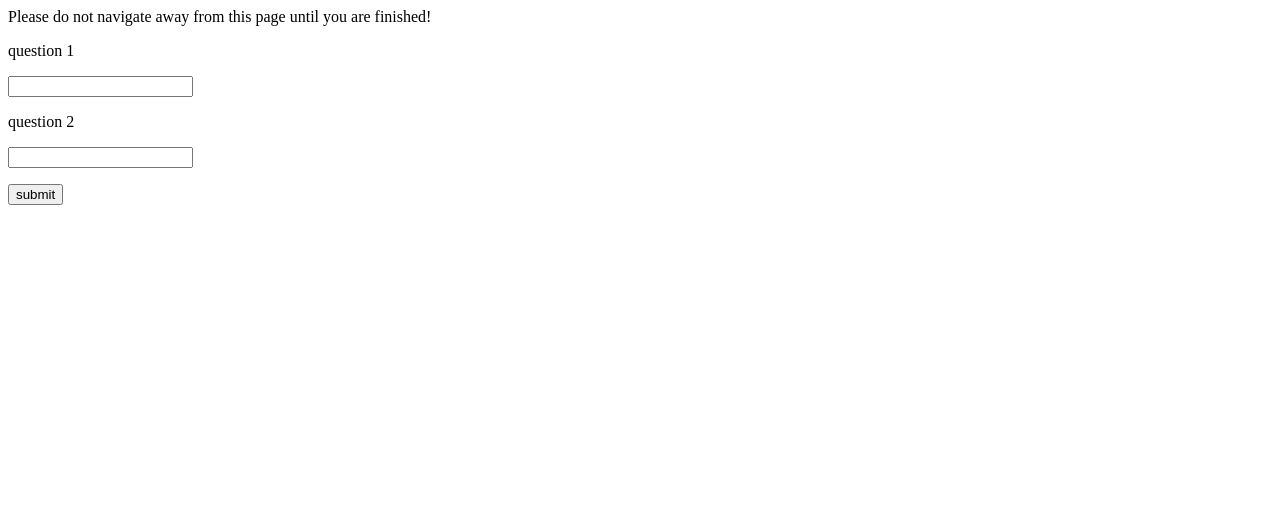
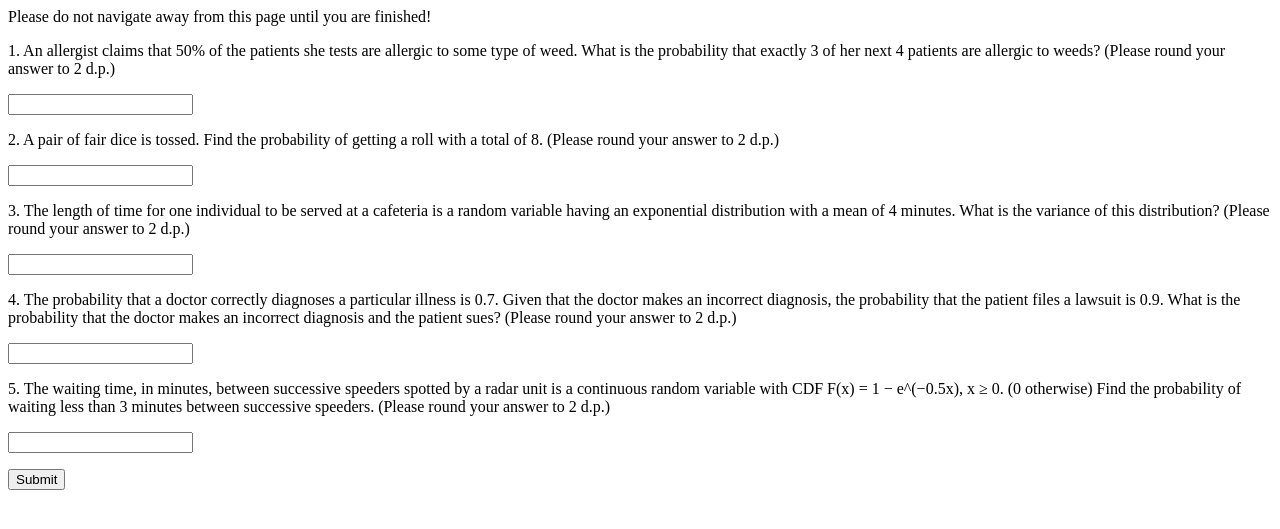
Before and after one commit to acchow/mie237-project, a Flask app: page /test in a window 1280 px wide. Shown: the top 529 px of the page. Run offline with Flask 2, Linux system fonts and the light colour scheme.

Commit message:
Add files via upload

```diff
--- a/main.py
+++ b/main.py
@@ -11,49 +11,34 @@ app.secret_key = "amanda"
 def home():
     return render_template("index.html")
 
-    # if request.method == "POST":
-    #     session.permanent = True
-    #     # name = request.form["name"]
-    #     test = request.form["test"]
-    #     session["user"] = user
-    #     #
-    #     # fieldnames = ["name", "test"]
-    #     #
-    #     # with open("pycharmprojects/mie237-project/data.csv", "a") as inFile:
-    #     #     writer = csv.DictWriter(inFile, fieldnames=fieldnames)
-    #     #     writer.writerow({"name": name, "test": test})
-    #     # return redirect(url_for("user"))
-    # else:
-    #     return render_template("test.html")
 
 @app.route("/test", methods=["POST", "GET"])
 def test():
-    questions = ["question 1 ", "question 2"]
-    answers =request.form.getlist('answers[]')
-
+    questions = ["1. An allergist claims that 50% of the patients she tests are allergic to some type of weed. "
+                 "What is the probability that exactly 3 of her next 4 patients are allergic to weeds? "
+                 "(Please round your answer to 2 d.p.) ",
+                 "2. A pair of fair dice is tossed. Find the probability of getting a roll with a total of 8. "
+                 "(Please round your answer to 2 d.p.) ",
+                 "3. The length of time for one individual to be served at a cafeteria is a random variable having "
+                 "an exponential distribution with a mean of 4 minutes. What is the variance of this distribution?  "
+                 "(Please round your answer to 2 d.p.) ",
+                 "4. The probability that a doctor correctly diagnoses a particular illness is 0.7. Given that "
+                 "the doctor makes an incorrect diagnosis, the probability that the patient files a lawsuit is 0.9. "
+                 "What is the probability that the doctor makes an incorrect diagnosis and the patient sues? "
+                 "(Please round your answer to 2 d.p.) ",
+                 "5. The waiting time, in minutes, between successive speeders spotted by a radar unit is a continuous "
+                 "random variable with CDF F(x) = 1 − e^(−0.5x), x ≥ 0. (0 otherwise)  Find the probability of waiting "
+                 "less than 3 minutes between successive speeders. (Please round your answer to 2 d.p.) "]
     return render_template("test.html", questions=questions)
 
 
-# @app.route("/scores")
-# def scores():
+@app.route("/handle_data", methods=['POST'])
+def handle_data():
+    answer = request.form["answer[]"]
+    return answer
 
 
 
 
-
-@app.route("/user")
-def user():
-    if "user" in session:
-        user = session["user"]
-        return f"<h1>{user}</h1>"
-    else:
-        return redirect(url_for("login"))
-
-# @app.route("/submitted")
-# def done():
-#     session.pop("user", None)
-#     flash("You've finished the assessment")
-#     return redirect(url_for("login"))
-
 if __name__ == "__main__":
     app.run(host ='0.0.0.0')
--- a/templates/index.html
+++ b/templates/index.html
@@ -12,8 +12,6 @@
     <p>This quiz will have 5 introductory level probability questions.</p>
     <p>There is no time limit, but please keep in mind this is only intended to take 10 minutes!</p>
     <p>Your name, assessment score, and time to completion will be recorded for experimental purposes only and will not be shared.</p>
-    <p>If you have any questions or concerns please contact Amanda by email: amandachow898@gmail.com.</p>
-    <p></p>
     <br>
     <br>
 
--- a/templates/test.html
+++ b/templates/test.html
@@ -1,5 +1,4 @@
 <!DOCTYPE html>
-<html lang="en">
 
 {%block title%}Please do not navigate away from this page until you are finished!{%endblock%}
 
@@ -7,12 +6,8 @@
     <form action="/finish" method="post">
         {% for x in questions %}
             <p>{{x}}</p>
-            <p><input name="answer[]" type="number"></p>
-
-
-
-
+            <p><input name="answer" type="number" step="any"></p>
         {% endfor %}
-        <p><input type="Submit" value="submit" /></p>
+        <p><input type="submit" value="Submit" /></p>
     </form>
 {% endblock %}
```
